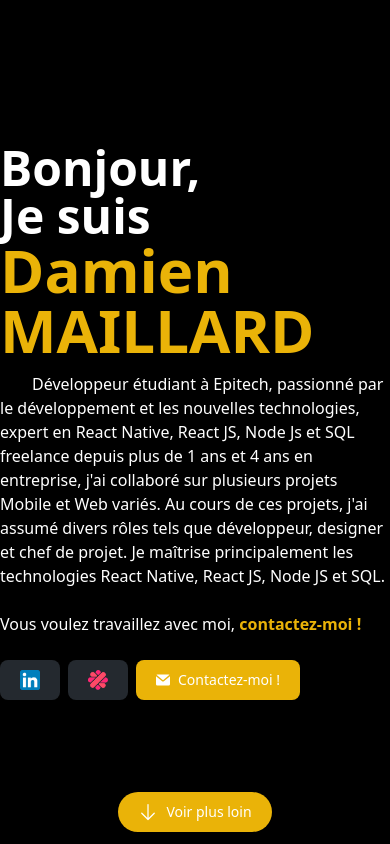
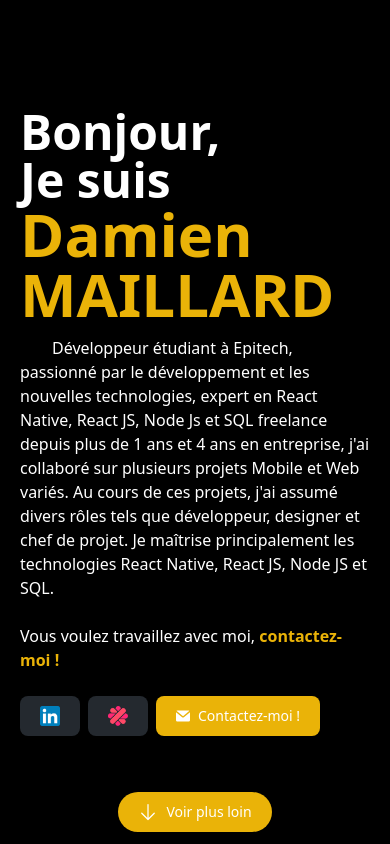
Before and after one commit to Damien-gitmaino/Damien-Maillard-Portfolio, a plain HTML site: page index.html in a window 390 px wide. Shown: the top 844 px of the page. Drawn offline with nearby package versions, Linux system fonts and the light colour scheme.

Commit message:
fix: responsive

```diff
--- a/index.html
+++ b/index.html
@@ -66,7 +66,7 @@
         </a>
     </div>
 
-    <div class="h-screen w-screen bg-black">
+    <div class="h-screen w-screen bg-black p-5 md:p-0">
         <div class="container mx-auto h-full py-7">
             <div class="flex flex-col h-full md:w-1/2 justify-center items-center">
                 <p lang="fr" class="text-white flex flex-col mb-6">
```
